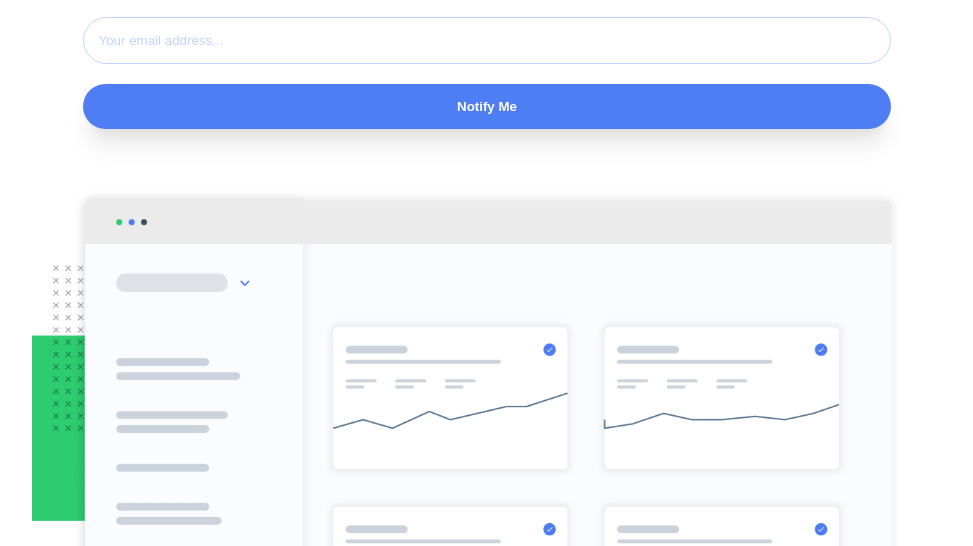
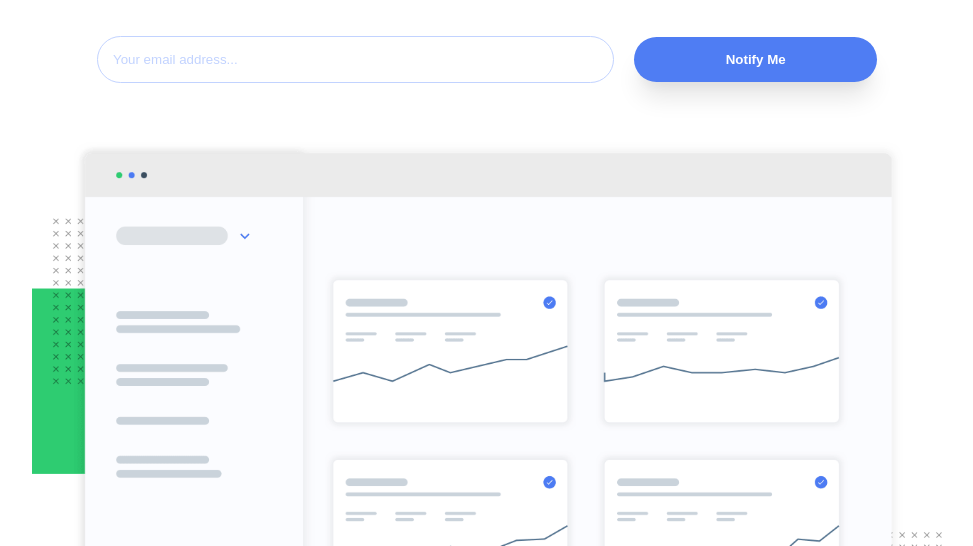
Before and after one commit to crwainstock/fe-mentor-ping-coming-soon, a plain HTML site: page index.html in a window 1280 px wide. Shown: the part 254-800 px from the top of the page, without its empty margins (153-1126 px from the left). Drawn offline with nearby package versions, Linux system fonts and the light colour scheme.

Commit message:
adjust input and button sizing and placement in larger screens

```diff
--- a/styles.css
+++ b/styles.css
@@ -102,4 +102,22 @@ footer {
     max-width: 80%;
     margin: 0 auto;
   }
+  #email-input form {
+    display: flex;
+    flex-direction: row;
+    align-items: center;
+    justify-content: center;
+  }
+  input[type="text"],
+  button {
+    width: 30%;
+  }
+  input {
+    width: 60%;
+    max-height: 1rem;
+  }
+  button {
+    margin-left: 1rem;
+    cursor: pointer;
+  }
 }
```
